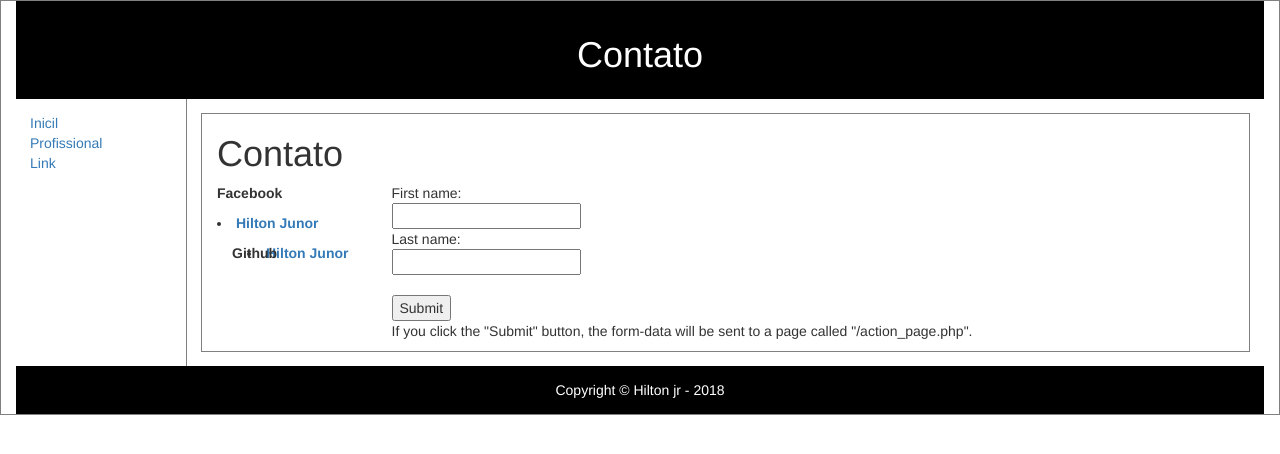
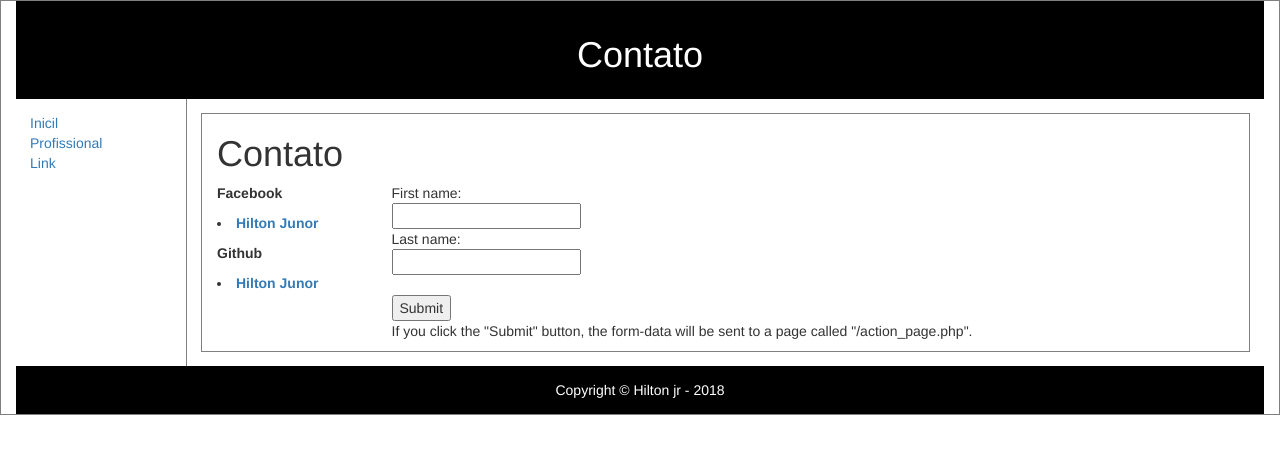
Before and after one commit to hiltonjr/hiltonjr.github.io, a plain HTML site: page Contato.html in a window 1280 px wide. Drawn offline with nearby package versions, Linux system fonts and the light colour scheme.

Commit message:
v1.3-informacoes basicas

```diff
--- a/Contato.html
+++ b/Contato.html
@@ -68,7 +68,6 @@ article {
       <div class="col-sm-2">
         <p><b>Facebook</b></p>
         <li><a href="https://www.facebook.com/hiltonj2"><b>Hilton Junor</b></a></p>
-        <div class="col-sm-2">
         <p><b>Github</b></p>
         <li><a href="https://github.com/hiltonjr"><b>Hilton Junor</b></a></p>
       </div>
```
